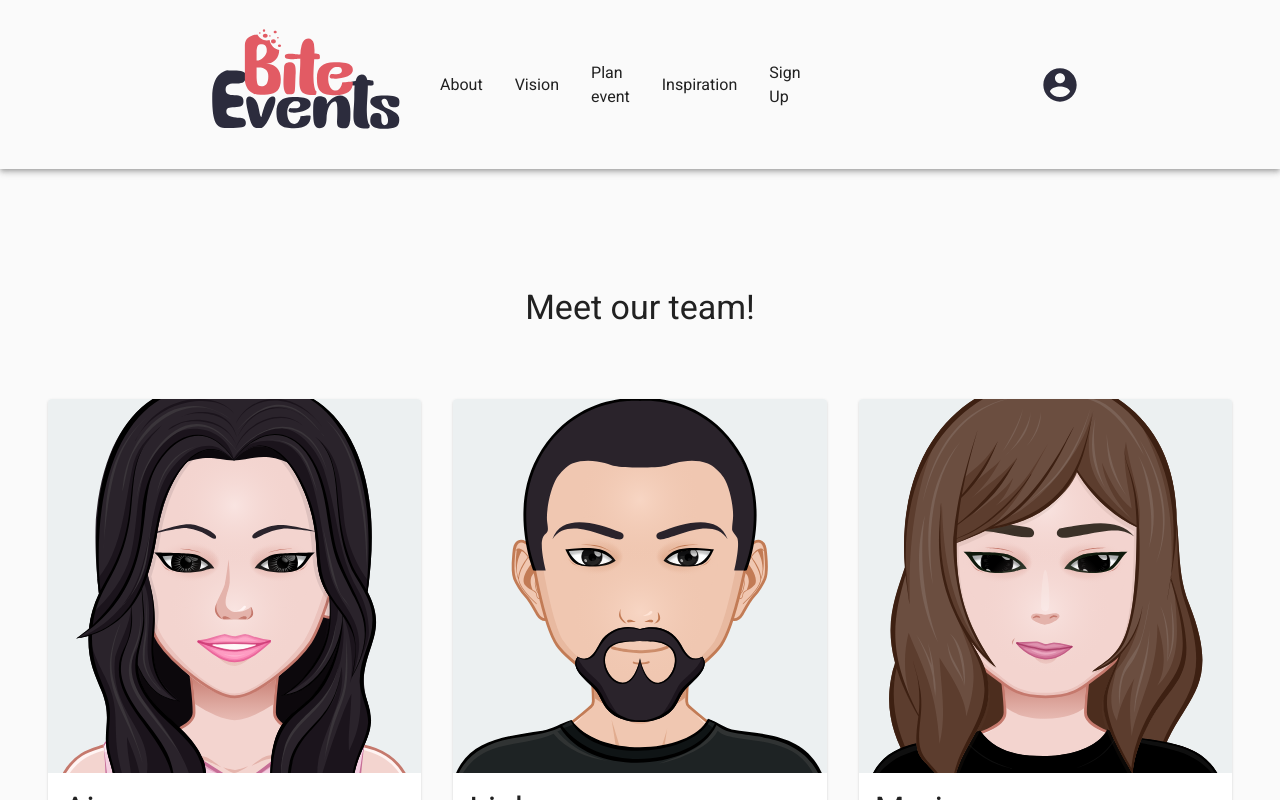
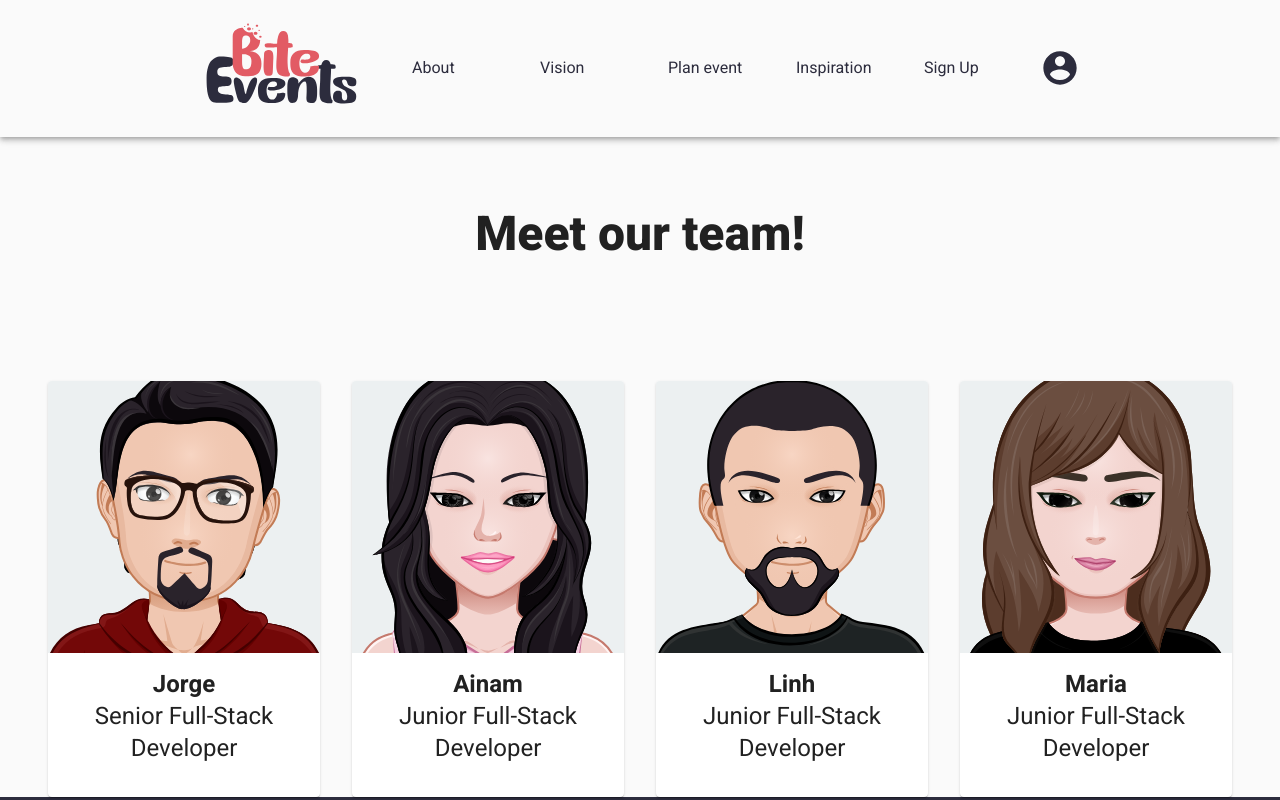
Before and after one commit to Ainamkoz/happybites_frontend, a React (Create React App) app: page /about in a window 1280 px wide. Shown: the top 800 px of the page. Built offline with nearby package versions, Linux system fonts and the light colour scheme; no server answers.

Commit message:
some page and normal user profile

```diff
--- a/src/App.css
+++ b/src/App.css
@@ -5,7 +5,7 @@ html, body{
 }
 
 img.imglogo{
-    width: 15rem;
+    width: 12rem;
 }
 .MuiAppBar-colorPrimary {
     background-color: #e57373;
--- a/src/components/about.js
+++ b/src/components/about.js
@@ -2,6 +2,7 @@ import {Typography, Container, CardMedia,Card, CardContent, Grid} from '@materia
 import Aina from "./assets/img/Aina.svg";
 import Linh from "./assets/img/Linh.svg";
 import Maria from "./assets/img/Maria.svg";
+import JorgeAvatar from "./assets/img/JorgeAvatar.svg";
 import { makeStyles} from "@material-ui/core/styles";
 
 const useStyles = makeStyles((theme) => ({
@@ -9,7 +10,9 @@ const useStyles = makeStyles((theme) => ({
       color:'#2c2c3d',
       fontSize: '2rem',
     },
-
+    h5:{
+        fontSize: '2rem',
+    },
   }));
 
 const About = ()=>{
@@ -17,33 +20,42 @@ const About = ()=>{
     return(
         <>
             <Container>
-            <Typography variant="h4" align="center">Meet our team!</Typography>
+            <Typography variant="h3" align="center" style={{marginBottom:"3rem", fontWeight:"800"}}>Meet our team!</Typography>
             <Container>
             <Grid container justify="flex-end" spacing="4">
-                <Grid item xs={12} sm={4} md={4}>
+            <Grid item xs={12} sm={3} md={3}>
+                    <Card>
+                        <CardMedia image={JorgeAvatar} component="img" alt="Jorge"/>
+                        <CardContent>
+                            <Typography variant="h5" gutterBottom align="center"><b>Jorge</b><br/>Senior Full-Stack Developer</Typography>
+                        </CardContent>
+                    </Card>
+                </Grid>
+                <Grid item xs={12} sm={3} md={3}>
                     <Card>
                         <CardMedia image={Aina} component="img" alt="Aina"/>
                         <CardContent>
-                            <Typography center variant="h4" gutterBottom>Aina</Typography>
+                            <Typography center variant="h5" gutterBottom align="center"><b>Ainam</b><br/>Junior Full-Stack Developer</Typography>
                         </CardContent>
                     </Card>
                 </Grid>
-                <Grid item xs={12} sm={4} md={4}>
+                <Grid item xs={12} sm={3} md={3}>
                     <Card>
                         <CardMedia image={Linh} component="img" alt="Linh"/>
                         <CardContent>
-                            <Typography variant="h4" gutterBottom>Linh</Typography>
+                            <Typography variant="h5" gutterBottom align="center"><b>Linh</b><br/>Junior Full-Stack Developer</Typography>
                         </CardContent>
                     </Card>
                 </Grid>
-                <Grid item xs={12} sm={4} md={4}>
+                <Grid item xs={12} sm={3} md={3}>
                     <Card>
                         <CardMedia image={Maria} component="img" alt="Maria"/>
                         <CardContent>
-                            <Typography variant="h4" gutterBottom>Maria</Typography>
+                            <Typography variant="h5" gutterBottom align="center"><b>Maria</b><br/>Junior Full-Stack Developer</Typography>
                         </CardContent>
                     </Card>
                 </Grid>
+
             </Grid>
             </Container>
             </Container>
--- a/src/components/eventPlan.js
+++ b/src/components/eventPlan.js
@@ -17,7 +17,7 @@ const Eventplan = () => {
   const classes= useStyles();
   return (
     <Container style={{padding:'0'}}>
-     <Typography variant="h3" align="center" className={classes.titleVision}>Find your perfect company & Plan your perfect event</Typography>
+     <Typography variant="h3" align="center" style={{marginBottom:"3rem", fontWeight:"800"}} className={classes.titleVision}>Find your perfect company & Plan your perfect event</Typography>
       <Grid container spacing="2">
         <Grid item xs="12" sm="3">
           <MapComponent />
--- a/src/components/header/header.jsx
+++ b/src/components/header/header.jsx
@@ -11,11 +11,30 @@ import {
   import {useContext} from 'react';
 import {AuthContext} from '../auth/context/authContext';
   import {Link} from 'react-router-dom';
-  import useStyles from "../assets/styles";
   import SideDrawer from "./drawer";
   import AccountCircleIcon from '@material-ui/icons/AccountCircle';
   import Logo from '../assets/color-logo.svg';
+  import { makeStyles} from "@material-ui/core/styles";
 
+
+
+  const useStyles = makeStyles((theme) => ({
+    menuButtons:{
+      backgroundColor: 'none',
+      color:'#2c2c3d',
+      fontWeight: '400',
+      width: '20rem',
+      "&:hover":{
+        color: '#e57373',
+      },
+    },
+    navbarDisplayFlex:{
+      display: 'flex',
+    justifyContent: 'space-between',
+    alignItems: 'center',
+    },
+
+  }))
 
 
 
@@ -34,7 +53,7 @@ import {AuthContext} from '../auth/context/authContext';
     }
 
     return (
-      <AppBar position="static" style={{marginBottom:'3rem'}}>
+      <AppBar position="static">
         <Toolbar>
           <Container direction="row" maxWidth="md"  justifyContent="space-around" alignItems="center" className={classes.navbarDisplayFlex}>
           <Hidden mdUp>
@@ -45,12 +64,13 @@ import {AuthContext} from '../auth/context/authContext';
             </Link>
             <Hidden smDown>
               <List
+              style={{display: 'flex', width: '40rem'}}
                 component="nav"
                 aria-labelledby="main navigation"
                 className={classes.navDisplayFlex}
               >
                 {navLinks.map(({ title, path }) => (
-                    <ListItem button component={Link} to={path} >
+                    <ListItem button component={Link} className={classes.menuButtons} to={path} >
                       <ListItemText>{title}</ListItemText>
                     </ListItem>
                 ))}
@@ -60,7 +80,7 @@ import {AuthContext} from '../auth/context/authContext';
 
               </List>
             </Hidden>
-            <ListItem button component={Link} to='/user-profile' style={{justifyContent:'flex-end'}}>
+            <ListItem button component={Link} to='/user-profile' style={{justifyContent:'flex-end', width:'40px', height:'40px'}}>
               <AccountCircleIcon style={{color: '#2c2c3d', width:'40px', height:'auto'}} className="profile"/>
             </ListItem>
           </Container>
--- a/src/components/home.js
+++ b/src/components/home.js
@@ -20,7 +20,7 @@ const Home  = ()=>{
     return(
         <>
         <div className="home">
-            <Grid container display="flex" spacing="1" direction="row" justify="space-around"alignItems="center">
+            <Grid container display="flex" spacing="1" direction="row" justify="space-around"alignItems="center" style={{marginTop:"3rem"}}>
                 <Grid item xs={12} md={6}>
                 <Typography variant="h1" align="center" className={classes.titleHome} gutterBottom>Enjoy looking for some inspiration and planning your events!</Typography>
                 <div className="home-btn">
--- a/src/components/inspiration.jsx
+++ b/src/components/inspiration.jsx
@@ -5,7 +5,8 @@ import InsCard from './cards/inscard';
 const Inspiration = () => {
     return (
         <Container>
-      <Typography variant="h2">
+          <Typography variant="h3" align="center" style={{color:"#2c2c3d", marginBottom:"3rem", fontWeight:"800"}}>Everything you need, find some ideas</Typography>
+      <Typography variant="h4" style={{color:"#2c2c3d", marginBottom:"3rem", fontWeight:"400", fontSize:'1.85rem'}}>
         Choose what kind of food you like and let yourself be carried away by
         the ideas of our Biters
       </Typography>
--- a/src/components/userSite/normalProfile.js
+++ b/src/components/userSite/normalProfile.js
@@ -69,7 +69,7 @@ const NormalProfile = () => {
     <>
     <div className={classes.root}>
       <AppBar position="static">
-        <Typography variant="h6" align="right" className="pName">Hi {name.username}!</Typography>
+        <Typography variant="h6" align="right" className="pName">Hi,<b style={{color:"#e57373"}}> {name.username}</b>!</Typography>
         <Tabs value={value} onChange={handleChange} aria-label="Profile Menu" centered>
           <Tab label="Profile" {...a11yProps(0)} />
           <Tab label="Events Requested" {...a11yProps(1)} />
@@ -81,7 +81,8 @@ const NormalProfile = () => {
         </div>
       </TabPanel>
       <TabPanel value={value} index={1}>
-    <div className="profilePmenu">
+    <div className="profilePmenu" style={{marginTop:"2rem", marginBottom:"5rem"}}>
+         <Typography variant="body1" align="center" style={{color: "#2c2c3d", fontSize: "1.8rem", fontWeight:"500", marginBottom:"3rem"}}>Check out all your request</Typography>
           <Typography> <CollapsibleTable/> </Typography>
         </div>
       </TabPanel>
```
Also changed, not shown: src/components/company.js (+5 -6 lines), src/components/userSite/userDetails.js (+12 -6 lines), src/components/assets/img/JorgeAvatar.svg (added).
